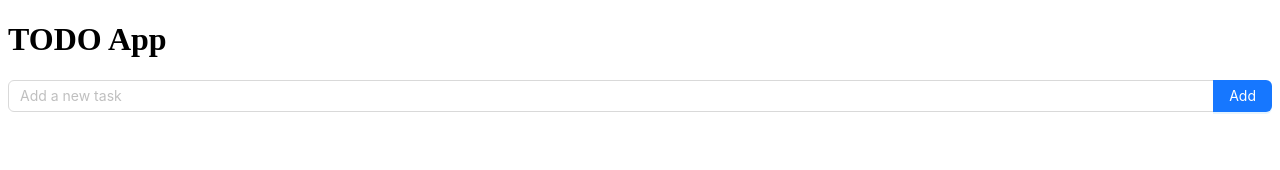
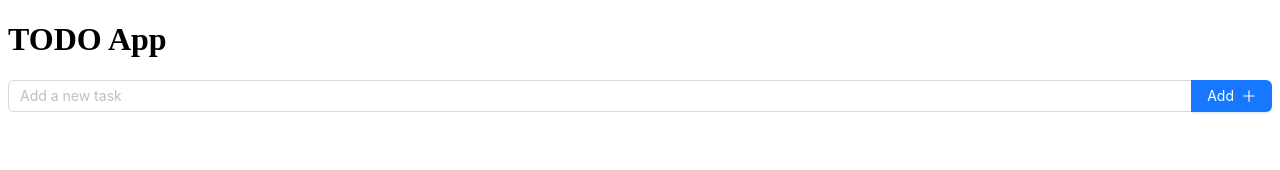
Before and after one commit to EndToEndLabCR/todoapp-web-react, a React (Vite) app: page / in a window 1280 px wide. Shown: the top 170 px of the page. Built offline with nearby package versions, Linux system fonts and the light colour scheme.

Commit message:
Add Plus icon to button

```diff
--- a/src/features/task/Task.tsx
+++ b/src/features/task/Task.tsx
@@ -1,3 +1,4 @@
+import { PlusOutlined } from "@ant-design/icons";
 import { Button, Input, Space } from "antd";
 import "./Task.scss";
 import { useState } from "react";
@@ -13,8 +14,9 @@ export function Task() {
     <>
       <Space.Compact style={{ width: "100%" }}>
         <Input placeholder="Add a new task" value={inputTask} onChange={(e) => setInputTask(e.target.value)} />
-        <Button type="primary" onClick={handleAddTask}>
-          Add
+          <Button type="primary" onClick={handleAddTask}>
+            Add
+            <PlusOutlined />
         </Button>
       </Space.Compact>
     </>
```
